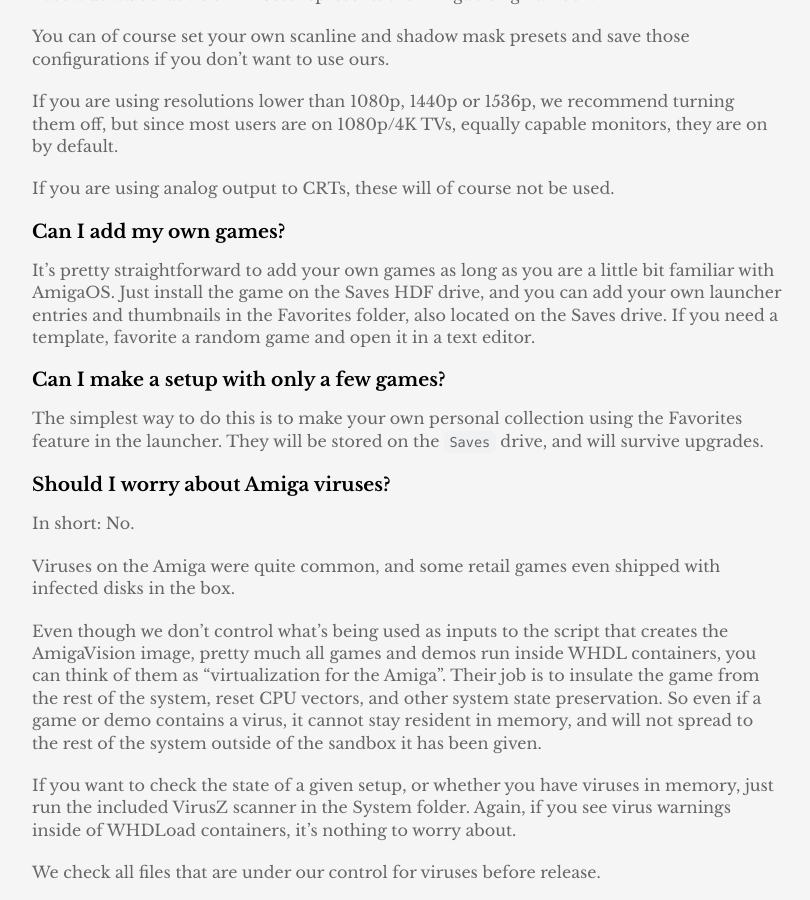
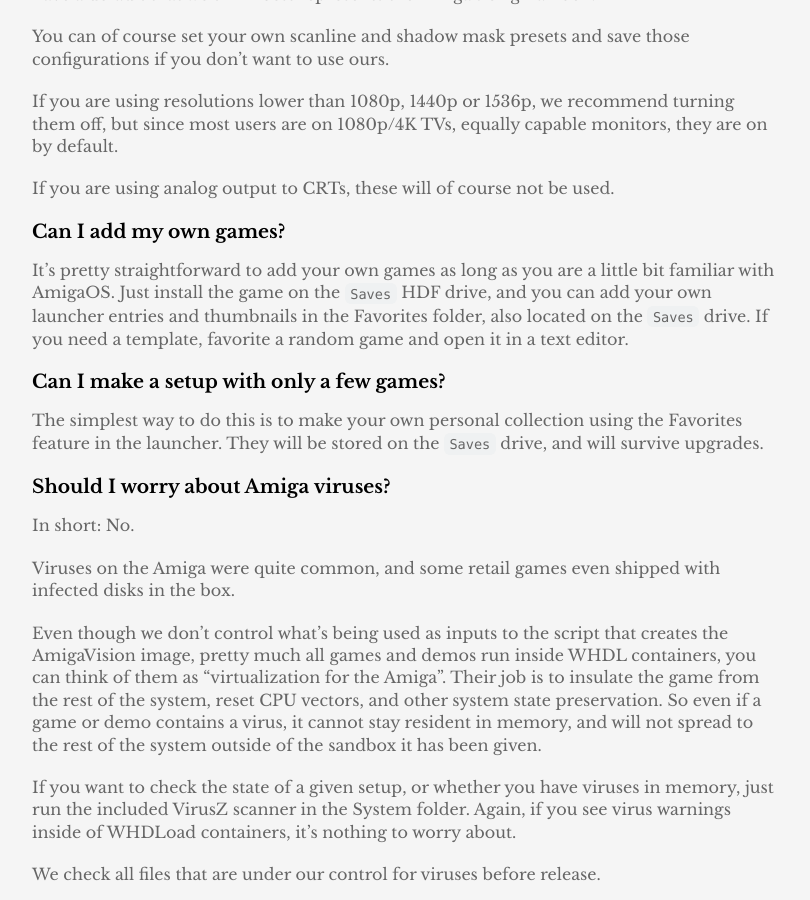
Before and after one commit to amigavision/amigavision.github.io, a Jekyll site: the page built from docs.md, in a window 1280 px wide and 900 px high, scrolled down 11861 px. Shown: the whole window, without its empty margins (233-1043 px from the left). Built offline with Jekyll 4.4.1, drawn with Linux system fonts in a browser that asks for light colours.

Commit message:
Formatting

```diff
--- a/docs.md
+++ b/docs.md
@@ -339,7 +339,7 @@
 
 ### Can I add my own games?
 
-It’s pretty straightforward to add your own games as long as you are a little bit familiar with AmigaOS. Just install the game on the Saves HDF drive, and you can add your own launcher entries and thumbnails in the Favorites folder, also located on the Saves drive. If you need a template, favorite a random game and open it in a text editor.
+It’s pretty straightforward to add your own games as long as you are a little bit familiar with AmigaOS. Just install the game on the `Saves` HDF drive, and you can add your own launcher entries and thumbnails in the Favorites folder, also located on the `Saves` drive. If you need a template, favorite a random game and open it in a text editor.
 
 ### Can I make a setup with only a few games?
 
```
